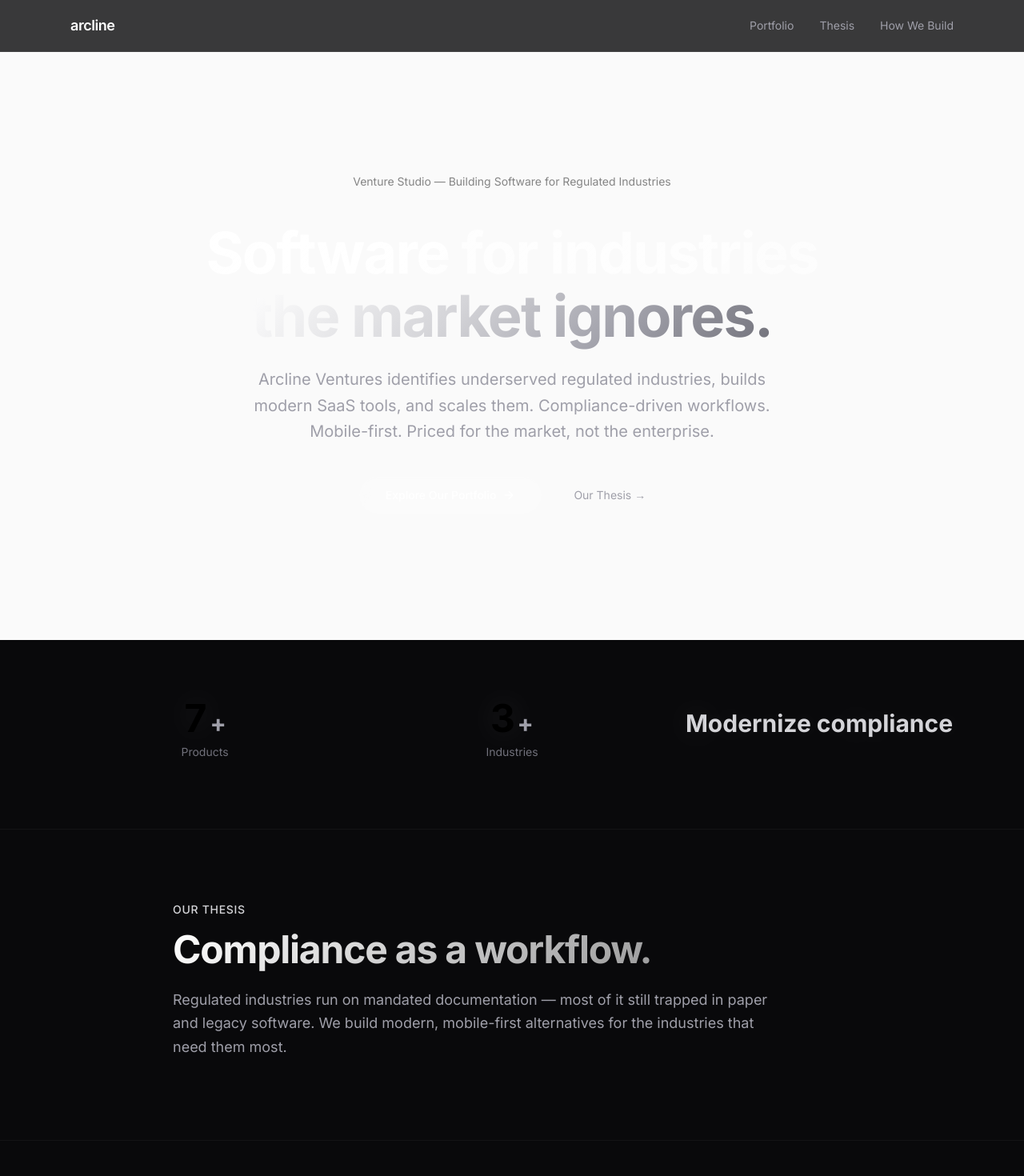
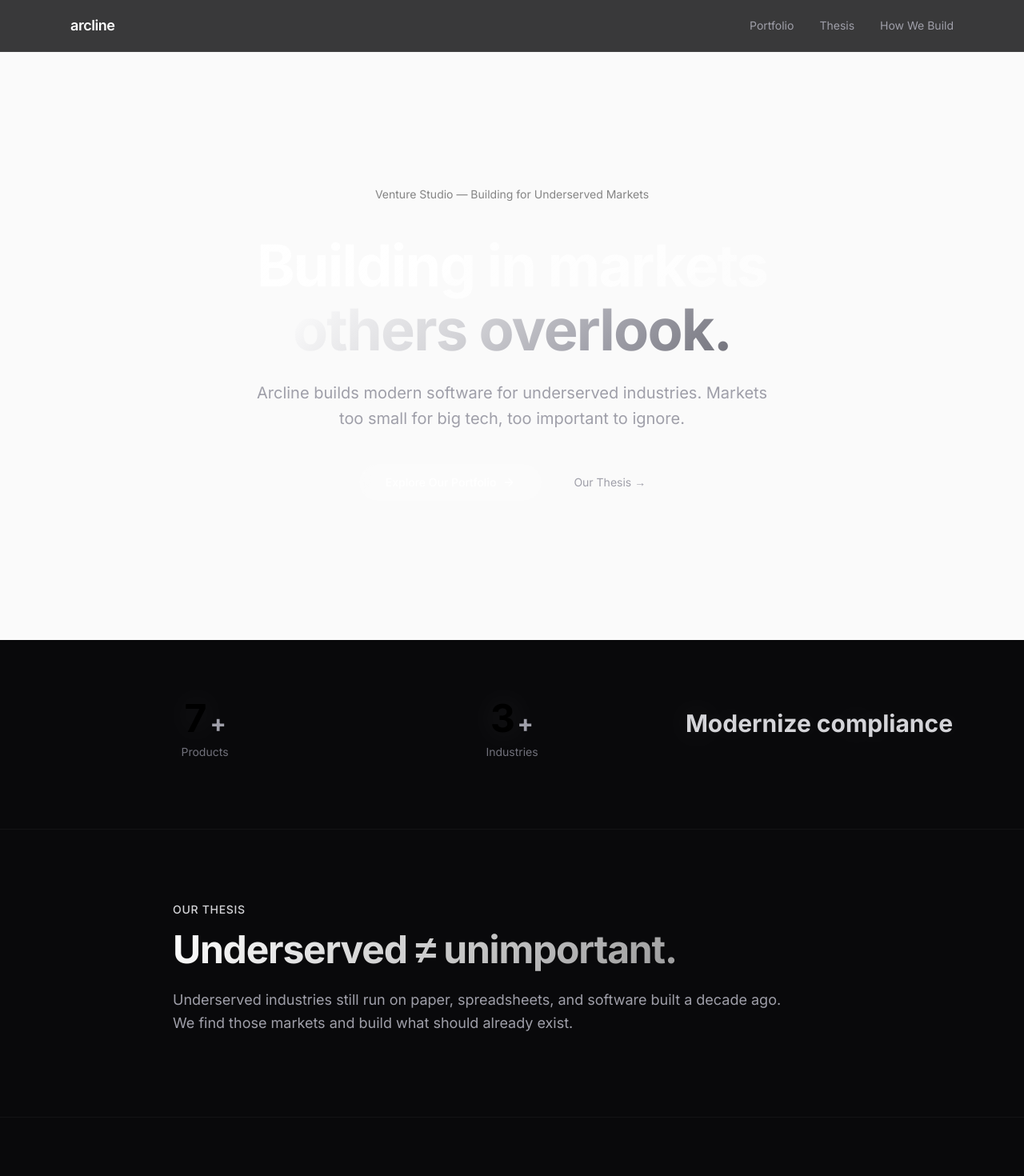
Before and after one commit to nolanterry/nolan-ventures, a Next.js app: page / in a window 1280 px wide. Shown: the top 1470 px of the page at 80% size. Built offline with nearby package versions, Linux system fonts and the light colour scheme.

Commit message:
reframe: underserved markets positioning

```diff
--- a/app/page.tsx
+++ b/app/page.tsx
@@ -152,22 +152,22 @@ export default function Home() {
           <BlurFade delay={0.1}>
             <div className="inline-flex items-center rounded-full border border-white/10 bg-white/[0.03] px-4 py-1.5 mb-8">
               <AnimatedShinyText className="text-sm">
-                Venture Studio &mdash; Building Software for Regulated Industries
+                Venture Studio &mdash; Building for Underserved Markets
               </AnimatedShinyText>
             </div>
           </BlurFade>
 
           <BlurFade delay={0.2}>
             <h1 className="text-5xl sm:text-6xl md:text-7xl font-bold leading-[1.1] tracking-tight mb-6">
-              <span className="text-gradient">Software for industries</span>
+              <span className="text-gradient">Building in markets</span>
               <br />
-              <span className="text-gradient-brand">the market ignores.</span>
+              <span className="text-gradient-brand">others overlook.</span>
             </h1>
           </BlurFade>
 
           <BlurFade delay={0.3}>
             <p className="text-lg md:text-xl text-zinc-400 max-w-2xl leading-relaxed mb-10">
-              Arcline Ventures identifies underserved regulated industries, builds modern SaaS tools, and scales them. Compliance-driven workflows. Mobile-first. Priced for the market, not the enterprise.
+              Arcline builds modern software for underserved industries. Markets too small for big tech, too important to ignore.
             </p>
           </BlurFade>
 
@@ -235,12 +235,12 @@ export default function Home() {
           </BlurFade>
           <BlurFade delay={0.2}>
             <h2 className="text-3xl sm:text-4xl md:text-5xl font-bold tracking-tight mb-6">
-              <span className="text-gradient">Compliance as a workflow.</span>
+              <span className="text-gradient">Underserved ≠ unimportant.</span>
             </h2>
           </BlurFade>
           <BlurFade delay={0.3}>
             <p className="text-lg text-zinc-400 leading-relaxed max-w-3xl">
-              Regulated industries run on mandated documentation &mdash; most of it still trapped in paper and legacy software. We build modern, mobile-first alternatives for the industries that need them most.
+              Underserved industries still run on paper, spreadsheets, and software built a decade ago. We find those markets and build what should already exist.
             </p>
           </BlurFade>
         </div>
@@ -353,9 +353,9 @@ export default function Home() {
         <div className="max-w-4xl mx-auto px-6 text-center">
           <BlurFade delay={0.1}>
             <h2 className="text-3xl sm:text-4xl md:text-5xl font-bold tracking-tight mb-6">
-              <span className="text-gradient">Building for the industries</span>
+              <span className="text-gradient">Every market deserves</span>
               <br />
-              <span className="text-gradient-brand">that can&apos;t afford to fail.</span>
+              <span className="text-gradient-brand">modern tools.</span>
             </h2>
           </BlurFade>
           <BlurFade delay={0.2}>
@@ -385,7 +385,7 @@ export default function Home() {
             <div>
               <p className="text-lg font-semibold tracking-tight mb-2">arcline</p>
               <p className="text-sm text-zinc-500">
-                Venture studio building SaaS for regulated industries.
+                Venture studio building software for underserved markets.
               </p>
             </div>
             <div className="flex items-center gap-8 text-sm text-zinc-500">
```
